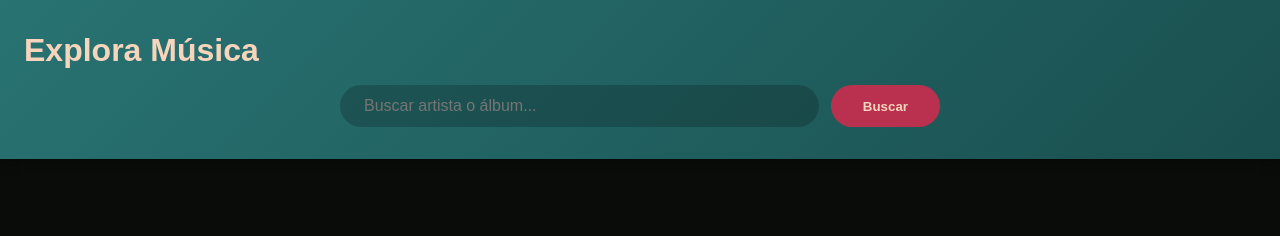
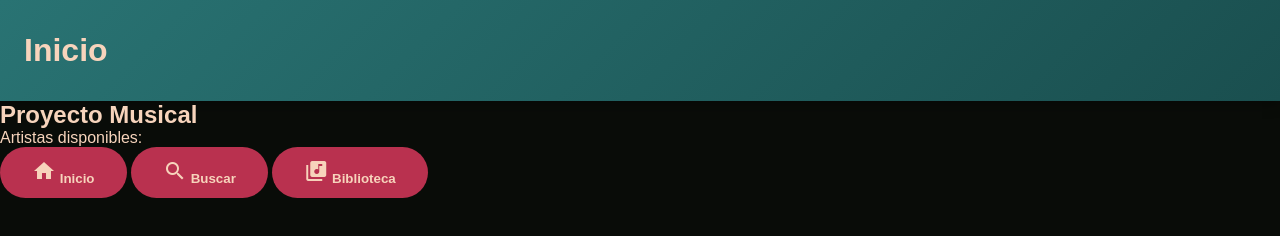
Before and after one commit to LuisVG96/ProyectoWeb, a plain HTML site: page index.html in a window 1280 px wide. Drawn offline with Linux system fonts and the light colour scheme; no server answers.

Commit message:
Update index.html

```diff
--- a/index.html
+++ b/index.html
@@ -2,25 +2,60 @@
 <html lang="es">
 <head>
     <meta charset="UTF-8">
-    <meta name="viewport" content="width=device-width, initial-scale=1.0">
-    <title>Music App - Diseño Premium</title>
+    <meta name="viewport" content="width=device-width, initial-scale=1.0, maximum-scale=1.0, user-scalable=no">
+    <title>Music Mobile App</title>
+    <link href="https://fonts.googleapis.com/icon?family=Material+Icons" rel="stylesheet">
     <link rel="stylesheet" href="style.css">
 </head>
 <body>
-    <header>
-        <h1>Explora Música</h1>
-        <div class="search-container">
-            <input type="text" id="search" placeholder="Buscar artista o álbum...">
-            <button id="search-btn">Buscar</button>
-        </div>
-    </header>
+    <div class="mobile-container">
+        <!-- Header -->
+        <header class="app-header">
+            <h1 id="current-section">Inicio</h1>
+            <button id="back-btn" class="hidden">
+                <span class="material-icons">arrow_back</span>
+            </button>
+        </header>
 
-    <main>
-        <section id="artist-list" class="grid-view"></section>
-        <section id="artist-detail" class="hidden"></section>
-        <section id="tracks" class="hidden"></section>
-        <button id="back-btn" class="hidden back-button">← Volver</button>
-    </main>
+        <!-- Secciones -->
+        <section id="home" class="section active">
+            <div class="section-card">
+                <h2>Proyecto Musical</h2>
+                <div class="content">
+                    <p>Artistas disponibles:</p>
+                    <ul id="featured-artists"></ul>
+                </div>
+            </div>
+        </section>
+
+        <section id="search" class="section hidden">
+            <div class="search-container">
+                <input type="text" id="search-input" placeholder="Buscar artista/álbum..." autocomplete="off">
+                <div id="search-results" class="search-results"></div>
+            </div>
+        </section>
+
+        <section id="library" class="section hidden">
+            <div id="artist-list" class="artist-grid"></div>
+            <div id="album-list" class="hidden"></div>
+        </section>
+
+        <!-- Navegación inferior -->
+        <nav class="bottom-nav">
+            <button class="nav-btn active" data-section="home">
+                <span class="material-icons">home</span>
+                <span>Inicio</span>
+            </button>
+            <button class="nav-btn" data-section="search">
+                <span class="material-icons">search</span>
+                <span>Buscar</span>
+            </button>
+            <button class="nav-btn" data-section="library">
+                <span class="material-icons">library_music</span>
+                <span>Biblioteca</span>
+            </button>
+        </nav>
+    </div>
 
     <script src="script.js"></script>
 </body>
```
